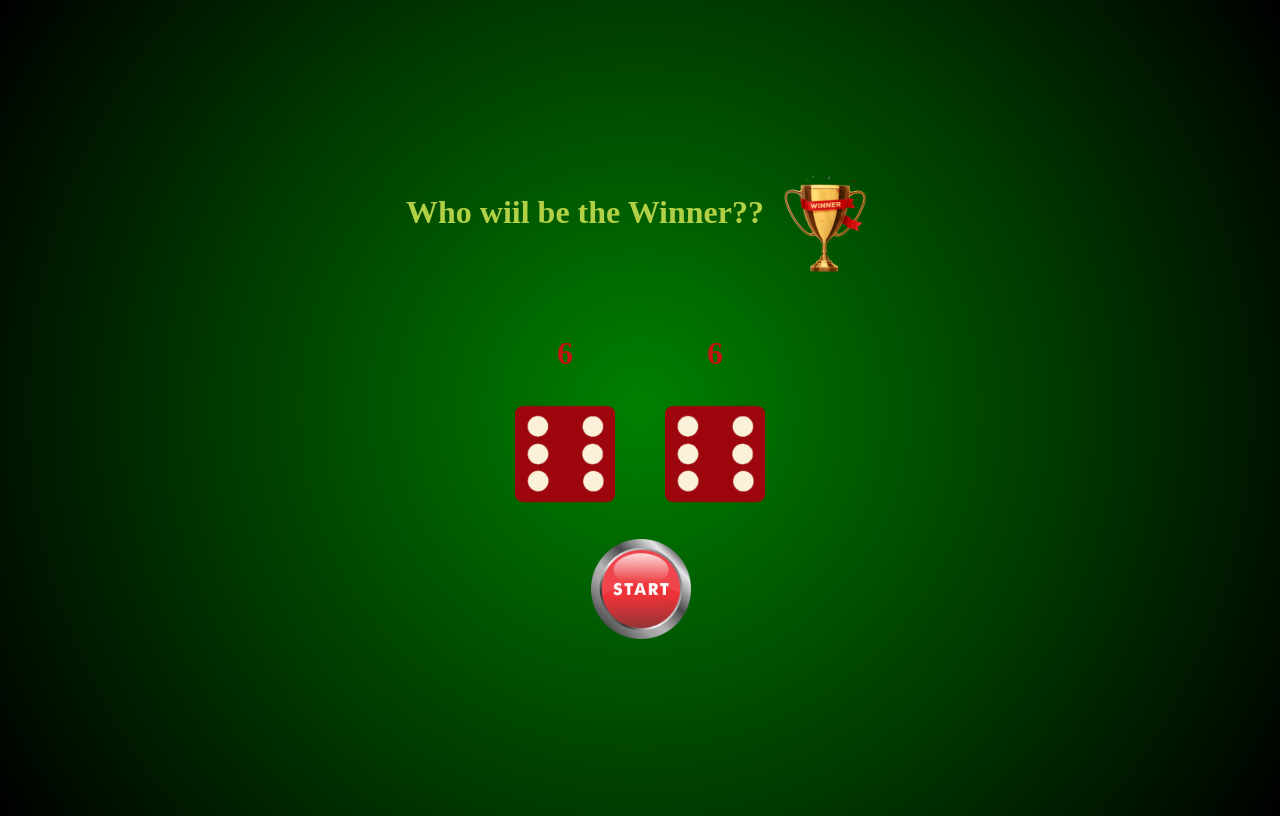
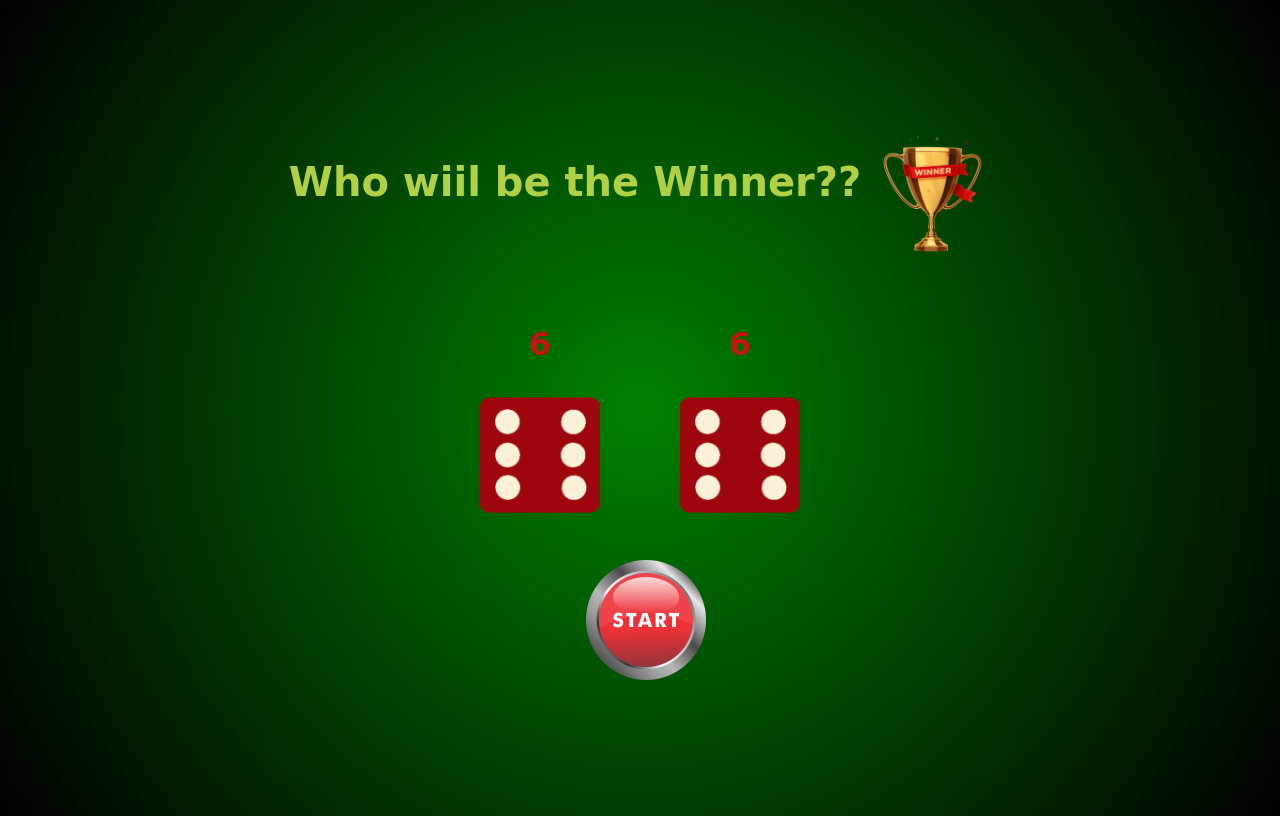
Before and after one commit to K-Dhaneswar/DiceGame, a plain HTML site: page index.html in a window 1280 px wide. Drawn offline with Linux system fonts and the light colour scheme.

Commit message:
Update dicegame_s.css

```diff
--- a/dicegame_s.css
+++ b/dicegame_s.css
@@ -1,36 +1,41 @@
 img{
-    height: 100px;
-    width: 100px;
+    height: 15vh;
+    width: 15vh;
     transition: transform 5s ease-out;
 }
 button{
     border: none;
     background-color: transparent;
-    height: 100px;
-    width: 110px;
+    height: 15vh;
+    width: 15vh;
 
 }
 p{
     font-size: xx-large;
     font-weight: bolder;
-    font-family: "jokerman";
+    font-family: cursive;
     text-align: center;
     color: rgb(196, 20, 20);
 
 }
 h1{
-    font-family: "jokerman";
+    font-size: 5vh;
+    height: max-content;
+    width: max-content;
+    text-wrap: wrap;
+    font-family:cursive;
     color: rgb(178, 208, 69);
 }
 .container{
     display: flex;
-    gap: 50px;
+    flex-direction: row;
+    gap: 10vh;
     justify-content: center;
 }
 .b_container{
     display: flex;
     flex-direction: column;
-    gap: 30px;
+    gap: 5vh;
     align-items: center;
     justify-content: center;
     height: 100vh;
```
